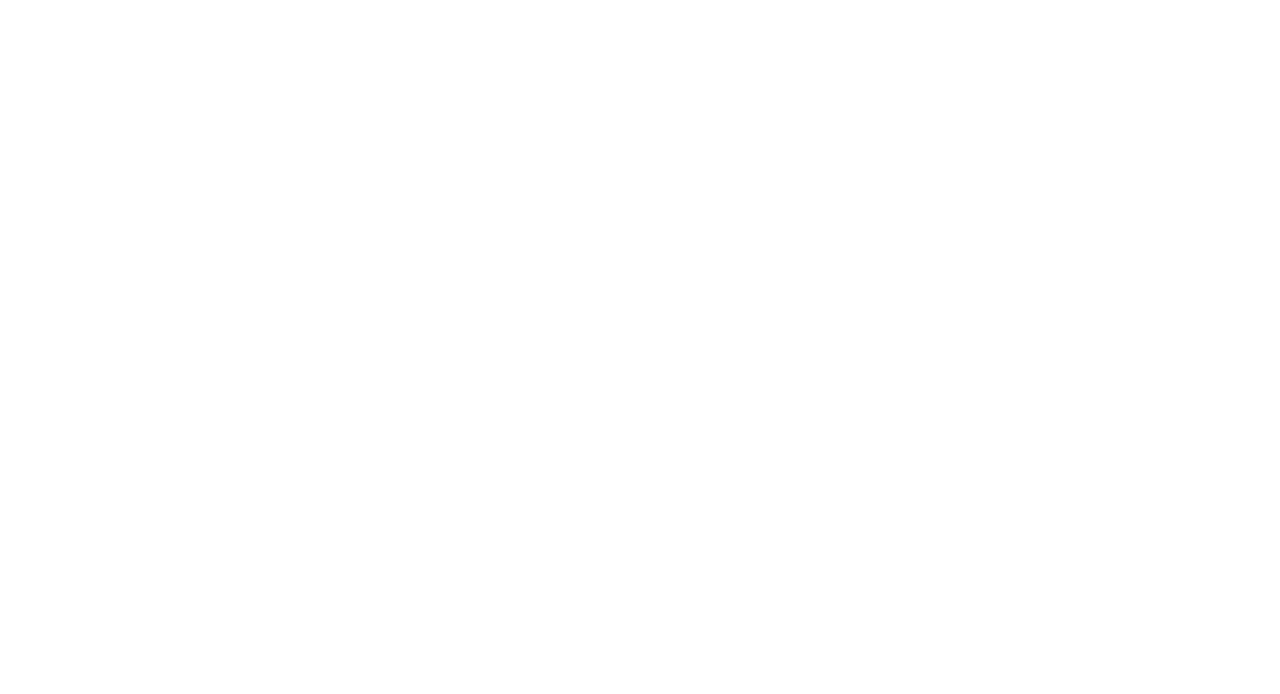
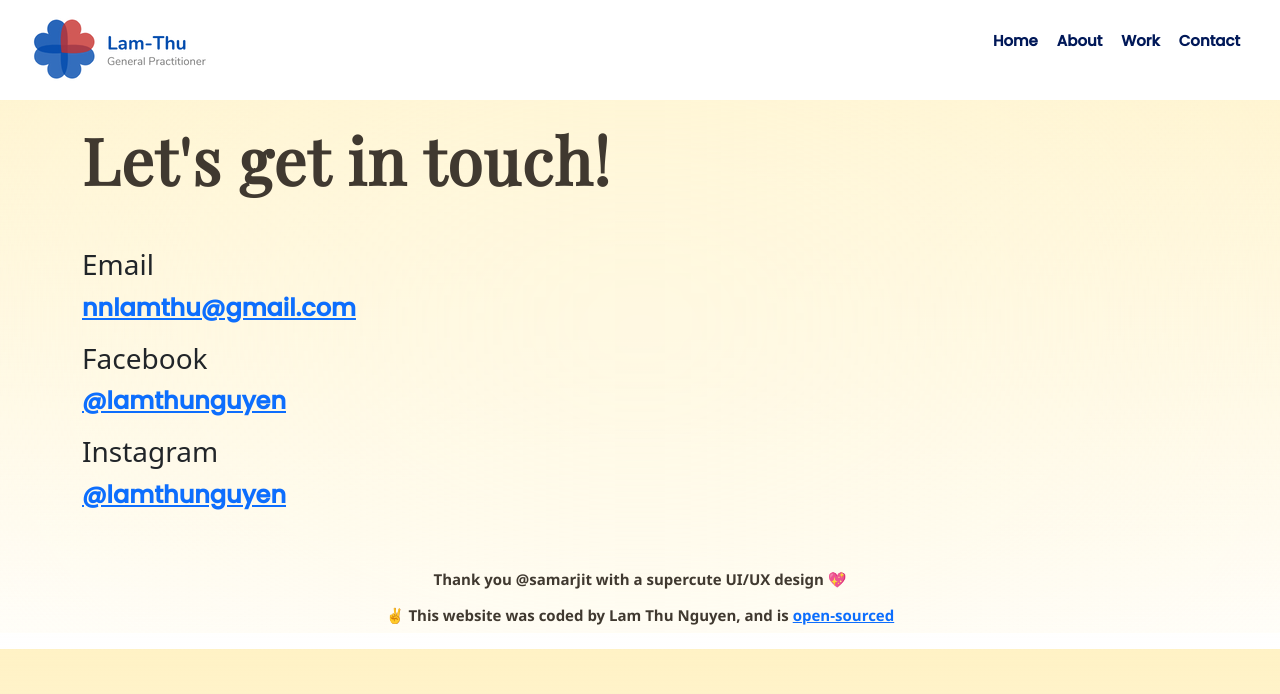
Before and after one commit to votruokok/My-personal-website, a plain HTML site: page contact.html in a window 1280 px wide. Drawn offline with nearby package versions, Linux system fonts and the light colour scheme.

Commit message:
New changes Work

```diff
--- a/contact.html
+++ b/contact.html
@@ -4,6 +4,12 @@
     <meta charset="UTF-8" />
     <meta http-equiv="X-UA-Compatible" content="IE=edge" />
     <meta name="viewport" content="width=device-width, initial-scale=1.0" />
+    <link rel="preconnect" href="https://fonts.googleapis.com" />
+    <link rel="preconnect" href="https://fonts.gstatic.com" crossorigin />
+    <link
+      href="https://fonts.googleapis.com/css2?family=Playfair+Display&family=Poppins:wght@500&display=swap"
+      rel="stylesheet"
+    />
     <link
       href="https://cdn.jsdelivr.net/npm/bootstrap@5.1.3/dist/css/bootstrap.min.css"
       rel="stylesheet"
@@ -15,14 +21,80 @@
       integrity="sha384-ka7Sk0Gln4gmtz2MlQnikT1wXgYsOg+OMhuP+IlRH9sENBO0LRn5q+8nbTov4+1p"
       crossorigin="anonymous"
     ></script>
-    <link rel="preconnect" href="https://fonts.googleapis.com" />
-    <link rel="preconnect" href="https://fonts.gstatic.com" crossorigin />
-    <link
-      href="https://fonts.googleapis.com/css2?family=Playfair+Display&family=Poppins:wght@500&display=swap"
-      rel="stylesheet"
-    />
+
     <link rel="stylesheet" href="style.css" />
-    <title>Contact Me</title>
+    <script
+      src="https://kit.fontawesome.com/0036170cd8.js"
+      crossorigin="anonymous"
+    ></script>
+    <title>Home</title>
   </head>
-  <body></body>
+  <body>
+    <div class="container-xl-fluid">
+      <nav class="d-flex justify-content-between">
+        <a href="index.html" title="Homepage">
+          <img
+            src="photos/Lam-Thu.png"
+            class="logo d-none d-md-block"
+            alt="Lam Thu Logo"
+          />
+          <img
+            src="photos/Lam-Thu-Cut-removebg-preview.png"
+            class="logo d-block d-md-none"
+            alt="Small Logo"
+          />
+        </a>
+        <ul>
+          <li class="active">
+            <a href="index.html" title="Homepage"> Home</a>
+          </li>
+          <li>
+            <a href="about-me.html" title="About Thu"> About</a>
+          </li>
+          <li>
+            <a href="volunteer.html" title="Thu's work"> Work</a>
+          </li>
+          <li>
+            <a href="contact.html" title="Contact Thu"> Contact</a>
+          </li>
+        </ul>
+      </nav>
+    </div>
+    <div class="content-container container">
+      <div class="content">
+        <h1 class="mb-5">Let's get in touch!</h1>
+        <h3>Email</h3>
+        <p>
+          <a href="mailto:patricia@gmail.com"> nnlamthu@gmail.com </a>
+        </p>
+        <h3>Facebook</h3>
+        <p>
+          <a
+            href="https://www.facebook.com/profile.php?id=100002824351939"
+            target="_blank"
+          >
+            @lamthunguyen
+          </a>
+        </p>
+        <h3>Instagram</h3>
+        <p>
+          <a href="https://www.instagram.com/lamthungng/" target="_blank">
+            @lamthunguyen
+          </a>
+        </p>
+      </div>
+    </div>
+
+         <p class="text-center mt-5" style="font-size: 15px; font-weight: 50px; font-style: normal; font-family: 'Segoe UI', Tahoma, Geneva, Verdana, sans-serif;">
+          Thank you @samarjit with a supercute UI/UX design 💖</br>
+          ✌️ This website was coded by Lam Thu Nguyen, and is
+          <a
+            href="https://github.com/votruokok/My-personal-website"
+            target="_blank"
+          >
+            open-sourced
+          </a>
+        </p>
+
+  </body>
 </html>
```
Also changed, not shown: about-me.html (+1 -1 lines), index.html (+10 -0 lines), volunteer.html (+113 -0 lines), photos/5.png (added), 1 other file.
